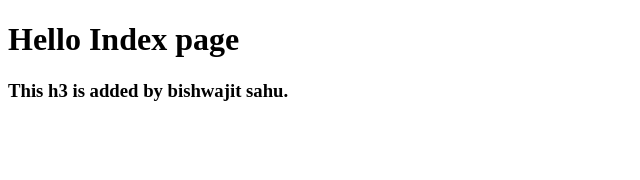
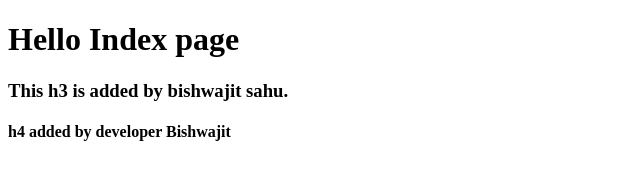
Before and after one commit to BishwajitSahu/GitTest, a plain HTML site: page index.html in a window 1280 px wide. Shown: the whole page, without its empty margins (0-640 px from the left). Drawn offline with Linux system fonts and the light colour scheme.

Commit message:
h4 added

```diff
--- a/index.html
+++ b/index.html
@@ -9,5 +9,7 @@
 <body>
     <h1>Hello Index page</h1>
     <h3>This h3 is added by bishwajit sahu.</h3>
+
+    <h4>h4 added by developer Bishwajit</h4>
 </body>
 </html>
```
